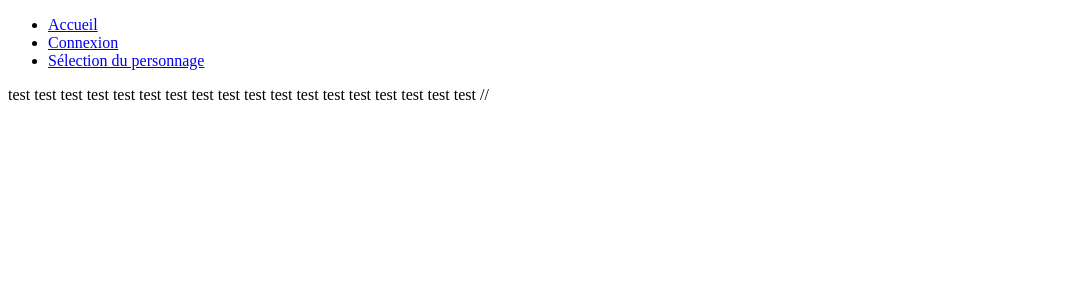
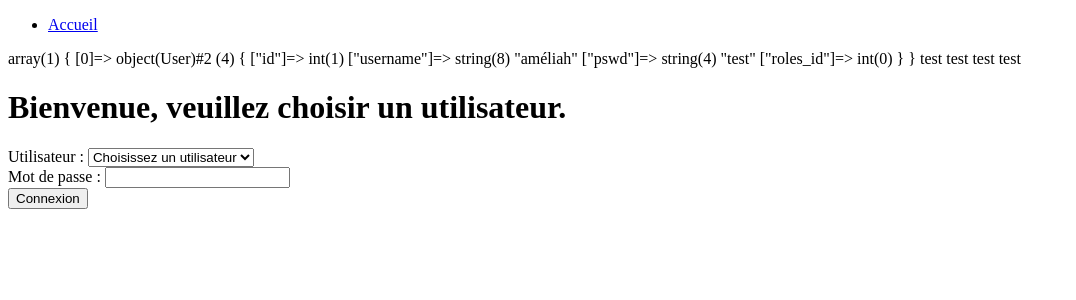
Before and after one commit to Ameliah-Louis/PHP-Evaluation, a PHP site: page / in a window 1280 px wide. Shown: the top 300 px of the page, without its empty margins (0-1076 px from the left). Run offline with PHP 8.4, Linux system fonts and the light colour scheme; data that the repository does not hold is empty; some libraries are stand-ins or nearby versions.

Commit message:
work on dfunction bconnection, and forms

```diff
--- a/Layout/header.php
+++ b/Layout/header.php
@@ -1,12 +1,12 @@
 <?php session_start(); ?>
 <!DOCTYPE html>
-<html lang="en">
+<html lang="fr">
 
 <head>
   <meta charset="UTF-8">
   <meta name="viewport" content="width=device-width, initial-scale=1.0">
   <link rel="stylesheet" href="assets/style.css">
-  <title>Bienvenue</title>
+  <title>Projet JDR</title>
 </head>
 
 <body>
@@ -15,15 +15,10 @@
       <li>
         <a href="index.php">Accueil</a>
       </li>
-      <li>
-        <?php if (isset($_SESSION['login'])) { ?>
-          <a href="logout.php">Déconnexion</a>
+        <?php if (isset($_SESSION['username'])) { ?>
+          <li>
+            <a href="logout.php">Déconnexion</a>
+          </li> </ul> </nav>
         <?php } else { ?>
-          <a href="login.php">Connexion</a>
-        <?php } ?>
-      </li>
-      <li>
-        <a href="character_selection.php">Sélection du personnage</a>
-      </li>
-    </ul>
-  </nav>
+          </ul> </nav>
+        <?php }?>
--- a/classes/ErrorCode.php
+++ b/classes/ErrorCode.php
@@ -1,49 +1,28 @@
 <?php
 //CODE DU COURS
-// class ErrorCode
-// {
-//   public const ADMIN_ACCESS_ERROR = 1;
-//   public const INVALID_CREDENTIALS = 2;
-//   public const LOGIN_FIELDS_REQUIRED = 3;
+class ErrorCode
+{
+  public const ADMIN_ACCESS_ERROR = 1;
+  public const INVALID_CREDENTIALS = 2;
+  public const LOGIN_FIELDS_REQUIRED = 3;
 
-//   public static function getErrorMessage(int $errorCode): string
-//   {
-//     switch ($errorCode) {
-//       case self::ADMIN_ACCESS_ERROR:
-//         $result = "Veuillez vous connecter pour accéder à l'administration";
-//         break;
-//       case self::INVALID_CREDENTIALS:
-//         $result = "Les identifiants fournis n'ont pas permis de vous identifier";
-//         break;
-//       case self::LOGIN_FIELDS_REQUIRED:
-//         $result = "Tous les champs du formulaire sont obligatoires";
-//         break;
-//       default:
-//         $result = "Une erreur est survenue";
-//     }
-
-//     return $result;
-//   }
-// } ?>
-
-
-<?php
-
-class ErrorCode {
-
-  const LOGIN_FIELDS_REQUIRED = 1;
-  const INVALID_CREDENTIALS = 2;
-
-  public static function getErrorMessage($error) {
-    switch ($error) {
+  public static function getErrorMessage(int $errorCode): string
+  {
+    switch ($errorCode) {
+      case self::ADMIN_ACCESS_ERROR:
+        $result = "Veuillez vous connecter pour accéder à l'interface";
+        break;
+      case self::INVALID_CREDENTIALS:
+        $result = "Les identifiants fournis n'ont pas permis de vous identifier";
+        break;
       case self::LOGIN_FIELDS_REQUIRED:
-        return "Tous les champs sont requis.";
-      case self::INVALID_CREDENTIALS:
-        return "Nom d'utilisateur ou mot de passe incorrect.";
+        $result = "Tous les champs du formulaire sont obligatoires";
+        break;
+      default:
+        $result = "Une erreur est survenue";
     }
 
-    return "Erreur inconnue.";
+    return $result;
   }
 }
-
 ?>
--- a/classes/User.php
+++ b/classes/User.php
@@ -0,0 +1,18 @@
+<?php
+
+class User
+{
+    public int $id = 1;
+    public string $username = "améliah";
+    public string $pswd = 'test';
+    public int $roles_id = 0;
+
+
+    public function __construct($id, $username, $pswd, $roles_id )
+    {
+    $this->id = $id;
+    $this->username = $username;
+    $this->pswd = $pswd;
+    $this->roles_id = $roles_id;
+    }
+}
--- /dev/null
+++ b/db.ini
@@ -0,0 +1,6 @@
+DB_HOST="localhost"
+DB_PORT="3306"
+DB_NAME="rpg_project"
+DB_CHARSET="utf8mb4"
+DB_USER="root"
+DB_PASSWORD=""
--- a/functions/db.php
+++ b/functions/db.php
@@ -1,15 +1,49 @@
 <?php
 
-//Connexion à la BDD
-$servername = "localhost";
-$username = "root";
-$password = "";
-$dbname = "rpg_project";
+/**
+ * @throws PDOException if connection fails
+ */
+function getDbConnection(): PDO
+{
+  $dbSettings = parse_ini_file(__DIR__ . '/../db.ini');
+  // $host = $dbSettings['DB_HOST'];
+  [
+    'DB_HOST' => $host,
+    'DB_PORT' => $port,
+    'DB_NAME' => $dbname,
+    'DB_CHARSET' => $charset,
+    'DB_USER' => $user,
+    'DB_PASSWORD' => $password
+  ] = $dbSettings;
 
-$connexion  = new mysqli($servername, $username, $password, $dbname);
-// Check err si pas de connexion
-if (!$connexion) {
-    exit("La connexion à la base de données a échoué : " . mysqli_connect_error());
+  // DSN = Data Source Name
+  $pdo = new PDO(
+    "mysql:host=$host;port=$port;dbname=$dbname;charset=$charset",
+    $user,
+    $password,
+    [
+      PDO::ATTR_ERRMODE            => PDO::ERRMODE_EXCEPTION,
+      PDO::ATTR_DEFAULT_FETCH_MODE => PDO::FETCH_ASSOC
+    ]
+  );
+  return $pdo;
 }
 
-?>
+
+// public function getFullName(): string
+// {
+//   return $this->firstname . " " . $this->lastname;
+// }
+
+// Ne marche pas mais je dois pas être loin, demander à Lucas.
+// function getUsers(): array
+// {
+//   $pdo = getDbConnection();
+//   $stmt = $pdo->query("SELECT * FROM users");
+//   return $stmt->fetchAll();
+// }
+
+  // Pour lire les résultats un par un (curseur)
+  // while ($product = $stmt->fetch()) {
+  //   var_dump($product);
+  // }
--- a/index.php
+++ b/index.php
@@ -1,16 +1,34 @@
 <?php
 
 require_once 'layout/header.php';
-echo "test test test test test test test test test test test test test test test test test test "
-// if (isset($_SESSION['login'])) {
-//   $welcomeMessage = "Bienvenue, " . $_SESSION['login'];
-// } else {
-//   $welcomeMessage = "Bienvenue, veuillez vous connecter.";
-// }
+require_once 'functions/db.php';
+require_once 'classes/User.php';
+$testUser = array
+    (
+    new User
+    (
+        1,
+        "améliah",
+        "test",
+        0
+    )
+    );
+try {
+    // Accès BDD ne marche pas je contourne donc
+    // $test = getUsers ();
+    var_dump($testUser);
+} catch (PDOException) {
+    echo "Erreur récup TestUser <br>";
+    // exit;
+  }
 
-// // $welcomeMessage = "Bienvenue" . (isset($_SESSION['login']) ? ", " . $_SESSION['login'] : "");
-// ?>
-
-// <h1><?php echo $welcomeMessage; ?></h1>
+echo "test test test test";
+if (isset($_SESSION['username'])) {
+  $welcomeMessage = "Bienvenue, " . $_SESSION['username'];
+} else {
+  $welcomeMessage = "Bienvenue, veuillez choisir un utilisateur.";
+}  ?>
+<h1><?php echo $welcomeMessage; ?></h1>
+<?php require_once 'login.php'?>
 
 <?php require_once 'layout/footer.php'; ?>
--- a/login.php
+++ b/login.php
@@ -5,39 +5,87 @@ require_once 'classes/ErrorCode.php';
 
 ?>
 
-<h1>Connexion</h1>
-
 <?php if (isset($_GET['error'])) { ?>
   <div class="error">
     <?php echo ErrorCode::getErrorMessage(intval($_GET['error'])); ?>
   </div>
 <?php } ?>
 
+<?php //$users = $testUser ;  echo "Users avant le selecteur try catch";  var_dump ($users);?>
 <form action="auth.php" method="post">
   <div>
-    <label for="login">Login :</label>
-    <input type="text" name="login" id="login" />
+    <label for="username">Utilisateur :</label>
+    <select name="username">
+  <?php
+  //echo '<option value="">Choisissez un utilisateur</option>';
+  // try {
+  //   $pdo = getDbConnection();
+  // } catch (PDOException) {
+  //   echo '</select> <p>Erreur lors de la récupération des produits depuis la BDD</p>';
+  //   exit;
+  // }
+  //   $query = "SELECT id, username FROM users";
+  //   $statement = $pdo->prepare($query);
+  //   $statement->execute();
+
+  //   while ($row = $statement->fetch()) {
+  //     echo '<option value="' . $row['id'] . '">' . $row['username'] . '</option>';
+  //   } echo '</select>';
+  ?>
+
+  <?php
+  echo '<option value="">Choisissez un utilisateur</option>';
+  try {
+  // $users = getUsers();
+  $users = $testUser ;
+} catch (PDOException) {
+  echo "Erreur lors de la récupération des utilisateurs";
+  exit;
+} ?>
+<?php// $users = $testUser ;  echo "<br> Users avant le if while affichant les users";  var_dump ($users);?>
+
+  <?php
+  //Ne marche pas pour l'affichage de la list de noms d'users
+  // if ($users) {
+  //   while ($row = $users->fetch()) {
+  //     echo '<option value>' . $row->username . '</option>';
+  //   }
+  // }
+  foreach ($users as $user) {
+    echo '<option value>' . $user->username . '</option>';
+}
+  ?>
+</select>
   </div>
   <div>
-    <label for="pass">Mot de passe :</label>
-    <input type="password" name="pass" id="pass" />
+    <label for="pswd">Mot de passe :</label>
+    <input type="password" name="pswd" id="pswd" />
   </div>
-  <div>
-    <label for="character">Personnage :</label>
-    <select name="character">
-      <option value="">Choisissez un personnage</option>
-      <?php
-      $query = "SELECT id, nom FROM characters";
-      $statement = $pdo->prepare($query);
-      $statement->execute();
 
-      while ($row = $statement->fetch()) {
-        echo '<option value="' . $row['id'] . '">' . $row['nom'] . '</option>';
-      }
-      ?>
-    </select>
-  </div>
   <input type="submit" value="Connexion" />
 </form>
 
-<?php require_once 'layout/footer.php';
+<?php
+
+// un essai via bard pour stocker mon objet User de test dans la session
+// if (isset($_POST['username']) && isset($_POST['pswd'])) {
+
+//   $username = $_POST['username'];
+//   $pswd = $_POST['pswd'];
+
+//   $user = new User();
+//   $user->setUsername($username);
+//   $user->setPassword($pswd);
+
+//   if ($user->checkLogin()) {
+//     // L'utilisateur est connecté
+//     session_set_userdata("user", $user);
+//     header("Location: index.php");
+//   } else {
+//     // L'utilisateur n'est pas connecté
+//     header("Location: auth.php?error=1");
+//   }
+// }
+?>
+
+<?php require_once 'layout/footer.php'; ?>
```
Also changed, not shown: auth.php (+59 -16 lines), character_board.php (+7 -4 lines), character_selection.php (+24 -7 lines), 2 other files.
